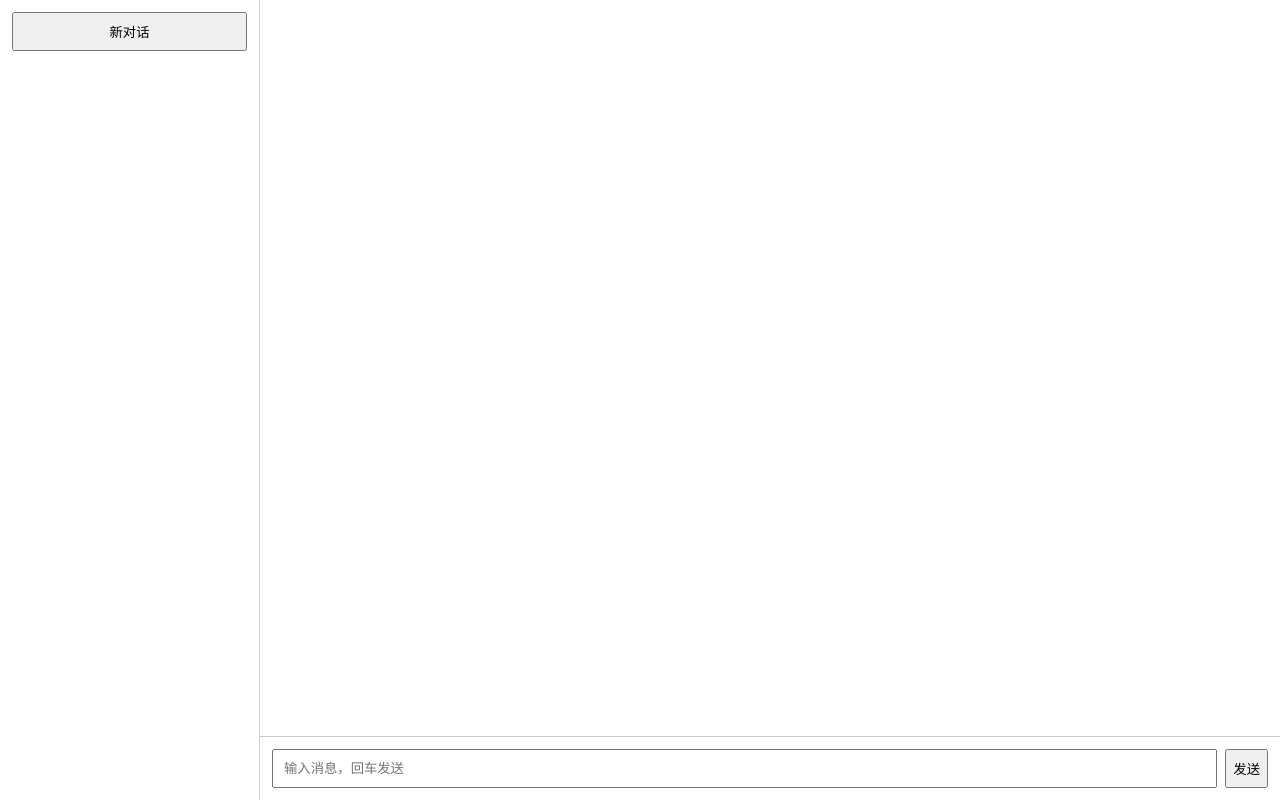
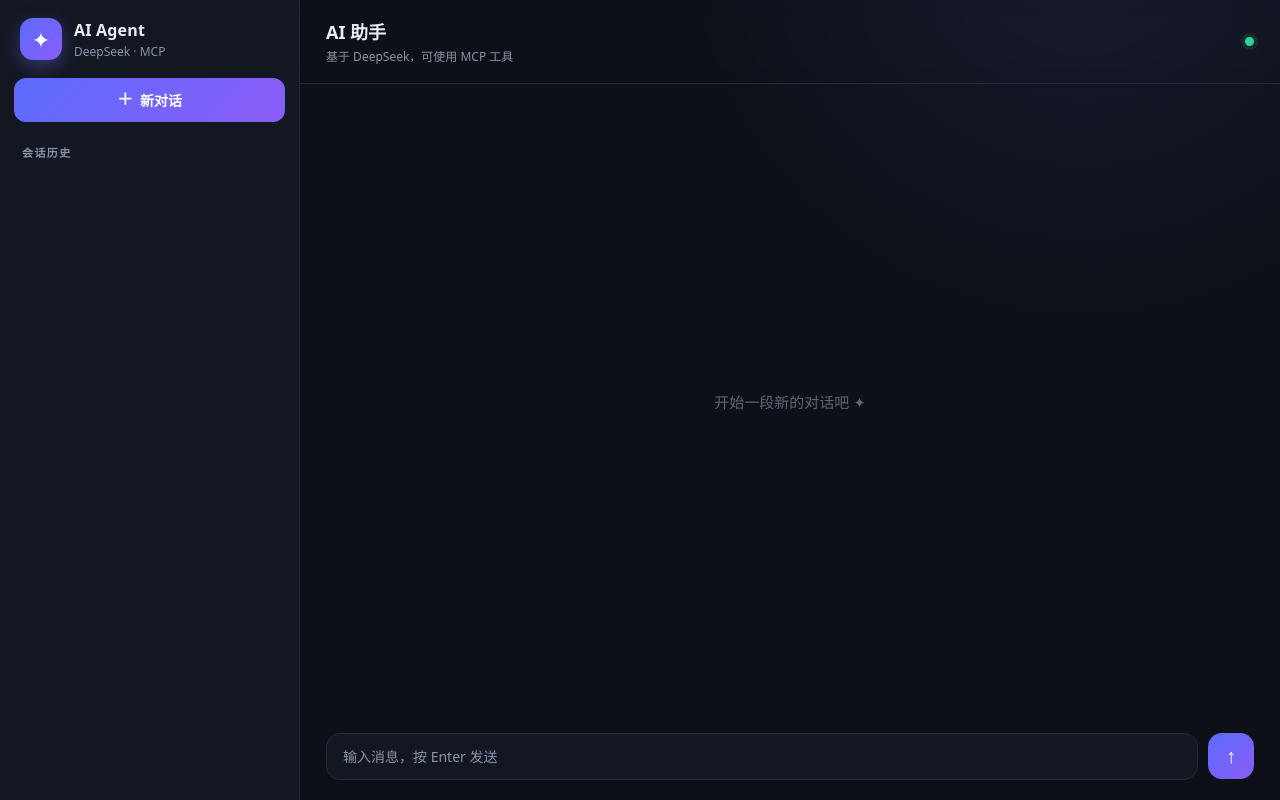
Before and after one commit to ChenDeliang123/De-Agent, a website: page web/node_frontend/public/index.html in a window 1280 px wide. Drawn offline with Linux system fonts and the light colour scheme; no server answers.

Commit message:
style: 美化 Node 前端聊天界面

```diff
--- a/web/node_frontend/public/index.html
+++ b/web/node_frontend/public/index.html
@@ -8,14 +8,35 @@
   </head>
   <body>
     <aside class="sidebar">
-      <button id="new-session" class="new-button">新对话</button>
+      <div class="brand">
+        <div class="brand-icon">✦</div>
+        <div>
+          <div class="brand-name">AI Agent</div>
+          <div class="brand-sub">DeepSeek · MCP</div>
+        </div>
+      </div>
+      <button id="new-session" class="new-button">
+        <span class="plus">＋</span> 新对话
+      </button>
+      <div class="section-title">会话历史</div>
       <ul id="session-list"></ul>
     </aside>
     <main class="chat">
+      <header class="chat-header">
+        <div>
+          <h1>AI 助手</h1>
+          <div class="chat-subtitle">基于 DeepSeek，可使用 MCP 工具</div>
+        </div>
+        <div class="online-dot" title="在线"></div>
+      </header>
       <div id="messages"></div>
       <form id="chat-form">
-        <input id="message-input" autocomplete="off" placeholder="输入消息，回车发送" />
-        <button type="submit">发送</button>
+        <input
+          id="message-input"
+          autocomplete="off"
+          placeholder="输入消息，按 Enter 发送"
+        />
+        <button type="submit" aria-label="发送">↑</button>
       </form>
     </main>
     <script type="module" src="/app.js"></script>
--- a/web/node_frontend/public/styles.css
+++ b/web/node_frontend/public/styles.css
@@ -1,94 +1,356 @@
 :root {
-  color-scheme: light dark;
+  --bg: #0d1017;
+  --panel: #131722;
+  --panel-2: #171d2b;
+  --border: #242b3d;
+  --text: #e9edf5;
+  --muted: #8a93a8;
+  --accent: #6d7cff;
+  --accent-2: #a78bfa;
+  --user-gradient: linear-gradient(135deg, #5b6cff, #8b5cf6);
+  --bubble-ai: #1d2435;
+  color-scheme: dark;
 }
 
 * {
   box-sizing: border-box;
 }
 
+html,
+body {
+  height: 100%;
+}
+
 body {
   margin: 0;
   display: grid;
-  grid-template-columns: 260px 1fr;
+  grid-template-columns: 300px 1fr;
   height: 100vh;
-  font-family: system-ui, -apple-system, "Segoe UI", sans-serif;
+  background: var(--bg);
+  color: var(--text);
+  font-family:
+    ui-sans-serif,
+    system-ui,
+    -apple-system,
+    "Segoe UI",
+    "PingFang SC",
+    "Microsoft YaHei",
+    sans-serif;
+  overflow: hidden;
 }
 
 .sidebar {
-  border-right: 1px solid #ccc;
-  padding: 12px;
+  display: flex;
+  flex-direction: column;
+  background: var(--panel);
+  border-right: 1px solid var(--border);
+  padding: 18px 14px;
+  overflow: hidden;
+}
+
+.brand {
+  display: flex;
+  align-items: center;
+  gap: 12px;
+  padding: 0 6px 18px;
+}
+
+.brand-icon {
+  display: grid;
+  place-items: center;
+  width: 42px;
+  height: 42px;
+  border-radius: 13px;
+  background: var(--user-gradient);
+  color: white;
+  font-size: 22px;
+  box-shadow: 0 6px 18px rgba(109, 124, 255, 0.35);
+}
+
+.brand-name {
+  font-size: 16px;
+  font-weight: 700;
+  letter-spacing: 0.2px;
+}
+
+.brand-sub {
+  color: var(--muted);
+  font-size: 12px;
+  margin-top: 2px;
+}
+
+.new-button {
+  display: flex;
+  align-items: center;
+  justify-content: center;
+  gap: 7px;
+  width: 100%;
+  padding: 11px 12px;
+  border: 1px solid transparent;
+  border-radius: 12px;
+  background: var(--user-gradient);
+  color: white;
+  font-size: 14px;
+  font-weight: 600;
+  cursor: pointer;
+  transition:
+    transform 0.15s ease,
+    box-shadow 0.15s ease,
+    filter 0.15s ease;
+}
+
+.new-button:hover {
+  transform: translateY(-1px);
+  filter: brightness(1.08);
+  box-shadow: 0 8px 22px rgba(109, 124, 255, 0.35);
+}
+
+.new-button:active {
+  transform: translateY(0);
+}
+
+.plus {
+  font-size: 16px;
+  line-height: 1;
+}
+
+.section-title {
+  margin: 22px 8px 8px;
+  color: var(--muted);
+  font-size: 11px;
+  font-weight: 600;
+  letter-spacing: 1.4px;
+  text-transform: uppercase;
+}
+
+#session-list {
+  flex: 1;
+  list-style: none;
+  padding: 0;
+  margin: 0;
   overflow-y: auto;
 }
 
-.new-button {
-  width: 100%;
-  padding: 8px;
+#session-list li {
+  position: relative;
+  margin: 2px 0;
+  padding: 10px 12px 10px 22px;
+  border-radius: 10px;
+  cursor: pointer;
+  color: var(--text);
+  font-size: 13px;
+  transition: background 0.15s ease;
 }
 
-#session-list {
-  list-style: none;
-  padding: 0;
-  margin: 12px 0 0;
+#session-list li::before {
+  content: "";
+  position: absolute;
+  left: 8px;
+  top: 50%;
+  width: 6px;
+  height: 6px;
+  border-radius: 50%;
+  background: #2d3854;
+  transform: translateY(-50%);
 }
 
-#session-list li {
-  padding: 8px;
-  cursor: pointer;
-  border-radius: 6px;
+#session-list li:hover {
+  background: var(--panel-2);
 }
 
-#session-list li:hover,
 #session-list li.active {
-  background: rgba(0, 0, 0, 0.08);
+  background: rgba(109, 124, 255, 0.12);
+  color: white;
+}
+
+#session-list li.active::before {
+  background: var(--accent);
+  box-shadow: 0 0 8px rgba(109, 124, 255, 0.7);
 }
 
 .chat {
   display: flex;
   flex-direction: column;
   min-width: 0;
+  background:
+    radial-gradient(circle at 80% -10%, rgba(109, 124, 255, 0.1), transparent 35%),
+    var(--bg);
+}
+
+.chat-header {
+  display: flex;
+  align-items: center;
+  justify-content: space-between;
+  padding: 18px 26px;
+  border-bottom: 1px solid var(--border);
+  backdrop-filter: blur(8px);
+}
+
+.chat-header h1 {
+  margin: 0;
+  font-size: 18px;
+}
+
+.chat-subtitle {
+  color: var(--muted);
+  font-size: 12px;
+  margin-top: 3px;
+}
+
+.online-dot {
+  width: 9px;
+  height: 9px;
+  border-radius: 50%;
+  background: #34d399;
+  box-shadow: 0 0 0 4px rgba(52, 211, 153, 0.12);
 }
 
 #messages {
   flex: 1;
+  display: flex;
+  flex-direction: column;
   overflow-y: auto;
-  padding: 16px;
+  padding: 22px 28px;
+  scrollbar-width: thin;
+  scrollbar-color: var(--border) transparent;
+}
+
+#messages:empty::before {
+  content: "开始一段新的对话吧 ✦";
+  margin: auto;
+  color: var(--muted);
+  font-size: 15px;
+  opacity: 0.65;
 }
 
 .message {
-  max-width: 72%;
+  position: relative;
+  max-width: min(76%, 760px);
   margin: 8px 0;
-  padding: 10px 12px;
-  border-radius: 12px;
+  padding: 12px 16px;
+  border-radius: 18px;
+  line-height: 1.65;
   white-space: pre-wrap;
   word-break: break-word;
+  box-shadow: 0 4px 16px rgba(0, 0, 0, 0.2);
+  animation: message-in 0.22s ease;
+}
+
+.message:empty {
+  display: none;
 }
 
 .message.user {
   align-self: flex-end;
-  background: #2563eb;
+  background: var(--user-gradient);
   color: white;
-  margin-left: auto;
+  border-bottom-right-radius: 5px;
 }
 
 .message.assistant {
   align-self: flex-start;
-  background: rgba(0, 0, 0, 0.08);
+  background: var(--bubble-ai);
+  border: 1px solid var(--border);
+  border-bottom-left-radius: 5px;
+}
+
+.message.assistant::before {
+  content: "✦";
+  position: absolute;
+  left: -24px;
+  top: 14px;
+  color: var(--accent);
+  font-size: 13px;
+}
+
+@keyframes message-in {
+  from {
+    opacity: 0;
+    transform: translateY(4px);
+  }
+  to {
+    opacity: 1;
+    transform: translateY(0);
+  }
 }
 
 #chat-form {
   display: flex;
-  gap: 8px;
-  padding: 12px;
-  border-top: 1px solid #ccc;
+  gap: 10px;
+  padding: 14px 26px 20px;
 }
 
 #message-input {
   flex: 1;
-  padding: 10px;
+  min-width: 0;
+  padding: 13px 16px;
+  border: 1px solid var(--border);
+  border-radius: 14px;
+  background: var(--panel);
+  color: var(--text);
+  font: inherit;
+  font-size: 14px;
+  outline: none;
+  transition:
+    border-color 0.2s ease,
+    box-shadow 0.2s ease;
 }
 
-.tool-status {
-  color: #888;
-  font-size: 0.85em;
-  padding: 4px 16px;
+#message-input::placeholder {
+  color: var(--muted);
 }
+
+#message-input:focus {
+  border-color: var(--accent);
+  box-shadow: 0 0 0 3px rgba(109, 124, 255, 0.15);
+}
+
+#chat-form button {
+  display: grid;
+  place-items: center;
+  width: 46px;
+  height: 46px;
+  padding: 0;
+  border: 0;
+  border-radius: 14px;
+  background: var(--user-gradient);
+  color: white;
+  font-size: 20px;
+  cursor: pointer;
+  transition:
+    transform 0.15s ease,
+    filter 0.15s ease;
+}
+
+#chat-form button:hover {
+  transform: translateY(-1px);
+  filter: brightness(1.08);
+}
+
+#chat-form button:active {
+  transform: scale(0.96);
+}
+
+::-webkit-scrollbar {
+  width: 8px;
+  height: 8px;
+}
+
+::-webkit-scrollbar-thumb {
+  background: var(--border);
+  border-radius: 8px;
+}
+
+::-webkit-scrollbar-thumb:hover {
+  background: #303a53;
+}
+
+@media (max-width: 820px) {
+  body {
+    grid-template-columns: 1fr;
+  }
+
+  .sidebar {
+    display: none;
+  }
+}
```
Also changed, not shown: 项目改动内容.md (+5 -0 lines).
